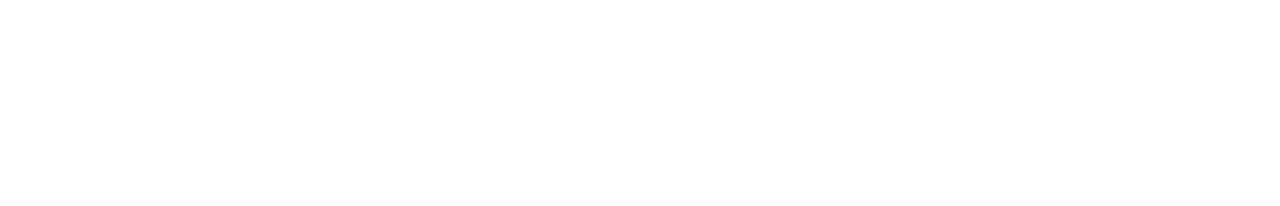
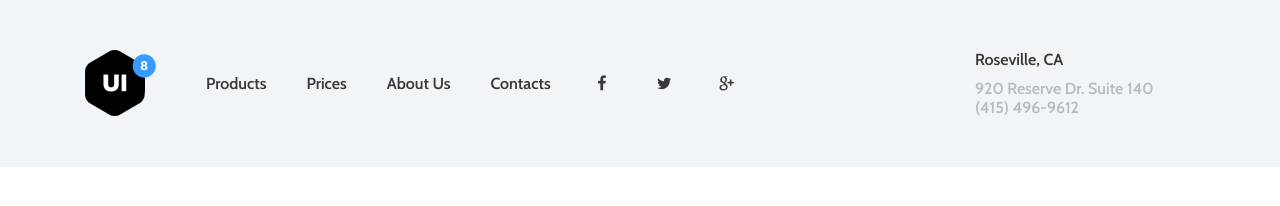
Before and after one commit to AlexSumbit/mate_footers, a website: page src/index.html in a window 1280 px wide. Drawn offline with nearby package versions, Linux system fonts and the light colour scheme.

Commit message:
added first footer

```diff
--- a/gulpfile.js
+++ b/gulpfile.js
@@ -47,7 +47,7 @@ gulp.task('sass:dev', function(){
 });
 
 gulp.task('watch',function() {
-	return gulp.watch(src + '/**/**/*', ['sass:dev', browser.reload]);
+	return gulp.watch(src + '/**/**/**/**/*', ['sass:dev', browser.reload]);
 });
 
 gulp.task('serve', ['sass:dev'], function() {
--- /dev/null
+++ b/src/css/fontello.css
@@ -0,0 +1,65 @@
+@font-face {
+  font-family: 'fontello';
+  src: url('../fonts/fontello.eot?7958414');
+  src: url('../fonts/fontello.eot?7958414#iefix') format('embedded-opentype'),
+       url('../fonts/fontello.woff2?7958414') format('woff2'),
+       url('../fonts/fontello.woff?7958414') format('woff'),
+       url('../fonts/fontello.ttf?7958414') format('truetype'),
+       url('../fonts/fontello.svg?7958414#fontello') format('svg');
+  font-weight: normal;
+  font-style: normal;
+}
+/* Chrome hack: SVG is rendered more smooth in Windozze. 100% magic, uncomment if you need it. */
+/* Note, that will break hinting! In other OS-es font will be not as sharp as it could be */
+/*
+@media screen and (-webkit-min-device-pixel-ratio:0) {
+  @font-face {
+    font-family: 'fontello';
+    src: url('../font/fontello.svg?7958414#fontello') format('svg');
+  }
+}
+*/
+
+ [class^="icon-"]:before, [class*=" icon-"]:before {
+  font-family: "fontello";
+  font-style: normal;
+  font-weight: normal;
+  speak: none;
+
+  display: inline-block;
+  text-decoration: inherit;
+  width: 1em;
+  margin-right: .2em;
+  text-align: center;
+  /* opacity: .8; */
+
+  /* For safety - reset parent styles, that can break glyph codes*/
+  font-variant: normal;
+  text-transform: none;
+
+  /* fix buttons height, for twitter bootstrap */
+  line-height: 1em;
+
+  /* Animation center compensation - margins should be symmetric */
+  /* remove if not needed */
+  margin-left: .2em;
+
+  /* you can be more comfortable with increased icons size */
+  /* font-size: 120%; */
+
+  /* Font smoothing. That was taken from TWBS */
+  -webkit-font-smoothing: antialiased;
+  -moz-osx-font-smoothing: grayscale;
+
+  /* Uncomment for 3D effect */
+  /* text-shadow: 1px 1px 1px rgba(127, 127, 127, 0.3); */
+}
+
+.icon-right-open:before { content: '\e800'; } /* '' */
+.icon-mail:before { content: '\e805'; } /* '' */
+.icon-twitter:before { content: '\f099'; } /* '' */
+.icon-facebook:before { content: '\f09a'; } /* '' */
+.icon-dribbble:before { content: '\f17d'; } /* '' */
+.icon-vimeo:before { content: '\f27d'; } /* '' */
+.icon-gplus:before { content: '\f30f'; } /* '' */
+.icon-linkedin:before { content: '\f318'; } /* '' */
--- a/src/index.html
+++ b/src/index.html
@@ -4,10 +4,35 @@
         <meta charset="UTF-8">
         <meta name="viewport" content="width=device-width, initial-scale=1.0">
         <meta http-equiv="X-UA-Compatible" content="ie=edge">
+        <link href="https://fonts.googleapis.com/css?family=Cabin:400,600" rel="stylesheet">
+        <link rel="stylesheet" href="css/fontello.css">
         <link rel="stylesheet" href="css/style.css">
-        <title>Title</title>
+        <title>Mate Footers</title>
     </head>
     <body>
-
+        <div class="footer">
+            <div class="container">
+                <div class="row">
+                    <div class="col-md-9">
+                        <img src="img/logo.png" alt="logo" class="logo">
+                        <nav class="nav">
+                            <a href="#" class="nav__item">Products</a>
+                            <a href="#" class="nav__item">Prices</a>
+                            <a href="#" class="nav__item">About Us</a>
+                            <a href="#" class="nav__item">Contacts</a>
+                            <a href="#" class="nav__item"><span class="icon-facebook"></span></a>
+                            <a href="#" class="nav__item"><span class="icon-twitter"></span></a>
+                            <a href="#" class="nav__item"><span class="icon-gplus"></span></a>
+                        </nav>
+                    </div>
+                    <div class="col-md-3">
+                        <div class="text-container">
+                            <div class="text--heading">Roseville, CA</div>
+                            <div class="text--light">920 Reserve Dr. Suite 140<br>(415) 496-9612</div>
+                        </div>
+                    </div>
+                </div>
+            </div>
+        </div>
     </body>
 </html>
--- a/src/sass/common.scss
+++ b/src/sass/common.scss
@@ -0,0 +1,10 @@
+a{
+    color: unset;
+    text-decoration: unset;
+}
+
+body{
+    font-family: 'Cabin';
+    font-weight: 600;
+    color: #383737;
+}
--- /dev/null
+++ b/src/sass/footers.scss
@@ -0,0 +1,16 @@
+.footer{
+    background-color: #f2f5f8;
+    padding: 50px 0;
+}
+
+.text--light{
+    color: #b4bbc2;
+}
+
+.text--heading{
+    margin-bottom: 10px;
+}
+
+.text-container{
+    margin-left: 35px;
+}
--- /dev/null
+++ b/src/sass/logo.scss
@@ -0,0 +1,3 @@
+.logo{
+    float: left;
+}
--- /dev/null
+++ b/src/sass/nav.scss
@@ -0,0 +1,17 @@
+.nav{
+    float: left;
+    margin-left: 50px;
+    height: 100%;
+    display: flex;
+    align-content: center;
+    justify-content: center;
+    align-items: center;
+
+    &__item{
+        margin-left: 40px;
+
+        &:first-child{
+            margin-left: 0;
+        }
+    }
+}
--- a/src/sass/style.scss
+++ b/src/sass/style.scss
@@ -5,3 +5,9 @@
 
 // common styles
 @import 'common';
+
+
+// blocks
+@import 'footers';
+@import 'nav';
+@import 'logo';
```
Also changed, not shown: src/css/style.css, src/fonts/fontello.ttf (added), src/fonts/fontello.woff (added), src/fonts/fontello.woff2 (added), src/img/logo.png (added), 2 other files.
